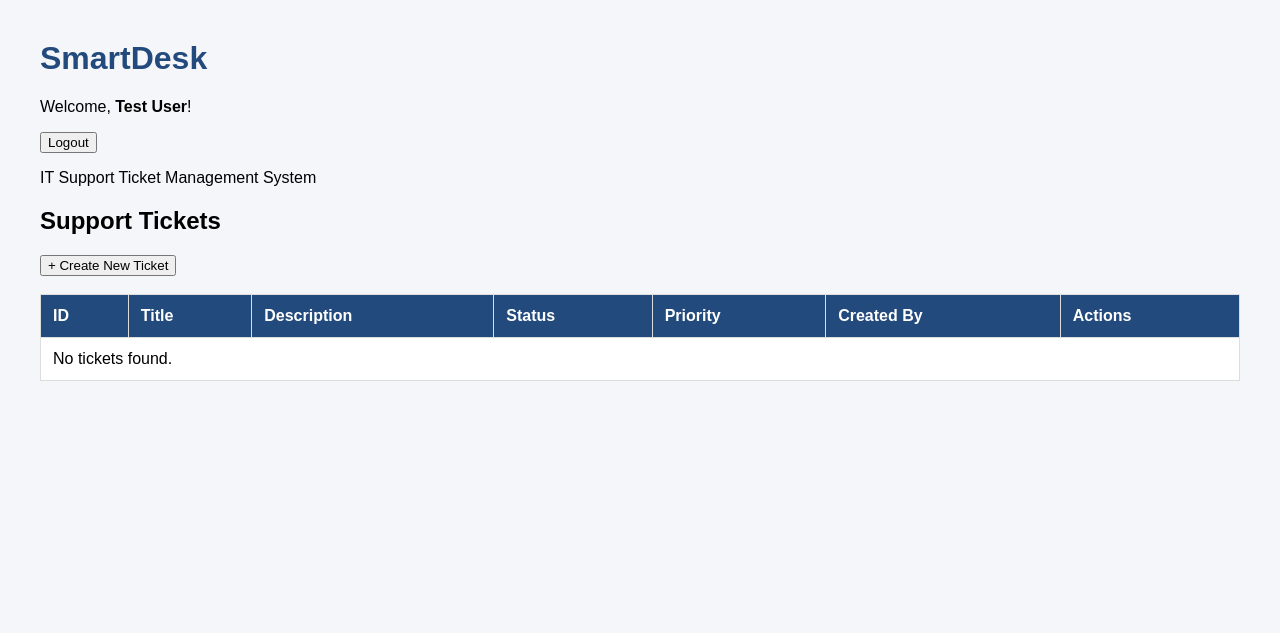
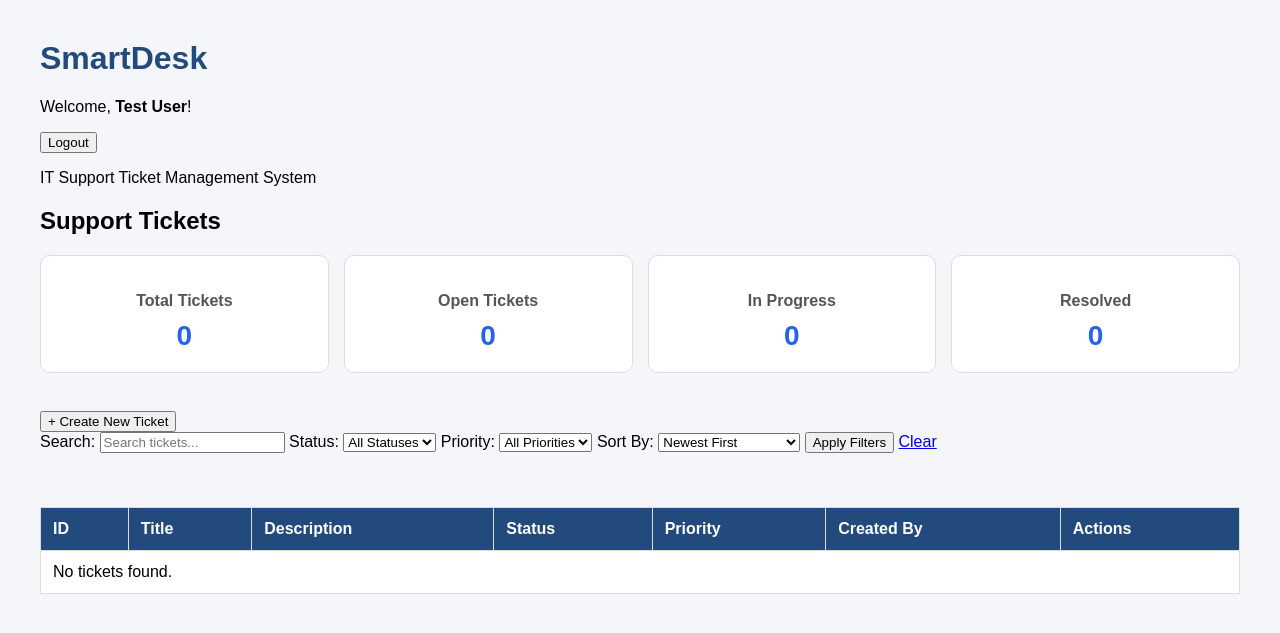
Before and after one commit to thanhphanworking06-jpg/SmartDesk-IT-Helpdesk, a Flask app: page / in a window 1280 px wide. Shown: the top 633 px of the page. Run offline with Flask 3, Linux system fonts and the light colour scheme; the visitor is signed in with stand-in values (Sample User, id 1); data comes from the database, SQL or seed files in the repository; data that the repository does not hold is empty.

Commit message:
Day 4: Add search filters sorting and dashboard statistics

```diff
--- a/app.py
+++ b/app.py
@@ -52,6 +52,8 @@ def login_required(view_function):
 
     return wrapper
 
+
+
 # Display the ticket dashboard
 @app.route("/")
 @login_required
@@ -59,6 +61,56 @@ def home():
 
     # Get the logged-in user's ID
     user_id = session["user_id"]
+
+    # Get the search keyword from the URL
+    search = request.args.get("search", "").strip()
+
+    # Get the selected filters from the URL
+    status_filter = request.args.get("status", "").strip()
+    priority_filter = request.args.get("priority", "").strip()
+
+    # Get the selected sorting option
+    sort_by = request.args.get("sort", "newest").strip()
+
+    # Define safe sorting options
+    sort_options = {
+        "newest": "id DESC",
+        "oldest": "id ASC",
+        "priority_high": """
+            CASE priority
+                WHEN 'High' THEN 1
+                WHEN 'Medium' THEN 2
+                WHEN 'Low' THEN 3
+                ELSE 4
+            END ASC, id DESC
+        """,
+        "priority_low": """
+            CASE priority
+                WHEN 'Low' THEN 1
+                WHEN 'Medium' THEN 2
+                WHEN 'High' THEN 3
+                ELSE 4
+            END ASC, id DESC
+        """,
+        "status": "status ASC, id DESC"
+    }
+
+    # Use newest sorting if the option is invalid
+    if sort_by not in sort_options:
+        sort_by = "newest"
+
+    # Get the SQL ORDER BY expression
+    order_by = sort_options[sort_by]
+
+    # Validate filter values
+    if status_filter not in ["", "Open", "In Progress", "Resolved"]:
+        status_filter = ""
+
+    if priority_filter not in ["", "Low", "Medium", "High"]:
+        priority_filter = ""
+
+    # Prepare the keyword for SQL LIKE search
+    search_pattern = f"%{search}%"
 
     # Connect to SQLite
     connection = get_connection()
@@ -70,35 +122,90 @@ def home():
         WHERE id = ?
     """, (user_id,)).fetchone()
 
+    # Handle invalid user session
     if user is None:
         connection.close()
         session.clear()
         return redirect(url_for("login"))
 
-    # Admin can see all tickets
+    # Admin can search, filter, and sort all tickets
     if user["role"] == "Admin":
 
-        tickets = connection.execute("""
+        tickets = connection.execute(f"""
             SELECT *
             FROM tickets
-            ORDER BY id DESC
-        """).fetchall()
+            WHERE (title LIKE ? OR description LIKE ?)
+              AND (? = '' OR status = ?)
+              AND (? = '' OR priority = ?)
+            ORDER BY {order_by}
+        """, (
+            search_pattern,
+            search_pattern,
+            status_filter,
+            status_filter,
+            priority_filter,
+            priority_filter
+        )).fetchall()
 
-    # Regular users can only see their own tickets
+    # Regular users can only search, filter, and sort their own tickets
     else:
 
-        tickets = connection.execute("""
+        tickets = connection.execute(f"""
             SELECT *
             FROM tickets
             WHERE user_id = ?
-            ORDER BY id DESC
-        """, (user_id,)).fetchall()
+              AND (title LIKE ? OR description LIKE ?)
+              AND (? = '' OR status = ?)
+              AND (? = '' OR priority = ?)
+            ORDER BY {order_by}
+        """, (
+            user_id,
+            search_pattern,
+            search_pattern,
+            status_filter,
+            status_filter,
+            priority_filter,
+            priority_filter
+        )).fetchall()
+
+
+    # Get dashboard statistics based on user role
+    if user["role"] == "Admin":
+
+        stats = connection.execute("""
+            SELECT
+                COUNT(*) AS total,
+                SUM(CASE WHEN status = 'Open' THEN 1 ELSE 0 END) AS open,
+                SUM(CASE WHEN status = 'In Progress' THEN 1 ELSE 0 END) AS in_progress,
+                SUM(CASE WHEN status = 'Resolved' THEN 1 ELSE 0 END) AS resolved
+            FROM tickets
+        """).fetchone()
+
+    else:
+
+        stats = connection.execute("""
+            SELECT
+                COUNT(*) AS total,
+                SUM(CASE WHEN status = 'Open' THEN 1 ELSE 0 END) AS open,
+                SUM(CASE WHEN status = 'In Progress' THEN 1 ELSE 0 END) AS in_progress,
+                SUM(CASE WHEN status = 'Resolved' THEN 1 ELSE 0 END) AS resolved
+            FROM tickets
+            WHERE user_id = ?
+        """, (user_id,)).fetchone()
 
     # Close database connection
     connection.close()
 
-    # Display the dashboard
-    return render_template("index.html", tickets=tickets)
+    # Display the dashboard with search, filters, and sorting
+    return render_template(
+        "index.html",
+        tickets=tickets,
+        search=search,
+        status_filter=status_filter,
+        priority_filter=priority_filter,
+        sort_by=sort_by,
+        stats=stats
+    )
 
 # Display and process the Create Ticket form
 @app.route("/tickets/new", methods=["GET", "POST"])
@@ -148,7 +255,6 @@ def create_ticket():
 
     # Show the form when using GET
     return render_template("create_ticket.html")
-
 
 # Display details of a single ticket
 @app.route("/tickets/<int:ticket_id>")
@@ -302,8 +408,6 @@ def edit_ticket(ticket_id):
         ticket=ticket
     )
 
-
-
 # Delete a ticket
 @app.route("/tickets/<int:ticket_id>/delete", methods=["POST"])
 @login_required
@@ -418,7 +522,6 @@ def register():
     # Display the registration form
     return render_template("register.html")
 
-
 # Login an existing user
 @app.route("/login", methods=["GET", "POST"])
 def login():
--- a/templates/index.html
+++ b/templates/index.html
@@ -1,12 +1,14 @@
 
 <!DOCTYPE html>
 <html lang="en">
+
 <head>
     <meta charset="UTF-8">
     <meta name="viewport" content="width=device-width, initial-scale=1.0">
     <title>SmartDesk - IT Helpdesk</title>
 
     <style>
+        /* General page styling */
         body {
             font-family: Arial, sans-serif;
             margin: 40px;
@@ -17,6 +19,7 @@
             color: #234a7d;
         }
 
+        /* Ticket table styling */
         table {
             width: 100%;
             border-collapse: collapse;
@@ -33,8 +36,49 @@
             background-color: #234a7d;
             color: white;
         }
+
+        /* Dashboard statistics container */
+        .dashboard-stats {
+            display: grid;
+            grid-template-columns: repeat(4, 1fr);
+            gap: 15px;
+            margin: 20px 0;
+        }
+
+        /* Individual statistics card */
+        .stat-card {
+            background-color: white;
+            border: 1px solid #ddd;
+            border-radius: 10px;
+            padding: 20px;
+            text-align: center;
+        }
+
+        /* Statistics title */
+        .stat-card h3 {
+            font-size: 16px;
+            color: #555;
+            margin-bottom: 10px;
+        }
+
+        /* Statistics number */
+        .stat-card p {
+            font-size: 28px;
+            font-weight: bold;
+            color: #2563eb;
+            margin: 0;
+        }
+
+        /* Responsive layout for smaller screens */
+        @media (max-width: 768px) {
+            .dashboard-stats {
+                grid-template-columns: repeat(2, 1fr);
+            }
+        }
     </style>
 </head>
+
+
 <body>
 
     <h1>SmartDesk</h1>
@@ -68,10 +112,136 @@
 
     <h2>Support Tickets</h2>
 
+    <!-- Dashboard Statistics -->
+    <div class="dashboard-stats">
+
+        <!-- Total Tickets -->
+        <div class="stat-card">
+            <h3>Total Tickets</h3>
+            <p>{{ stats["total"] }}</p>
+        </div>
+
+        <!-- Open Tickets -->
+        <div class="stat-card">
+            <h3>Open Tickets</h3>
+            <p>{{ stats["open"] or 0 }}</p>
+        </div>
+
+        <!-- In Progress Tickets -->
+        <div class="stat-card">
+            <h3>In Progress</h3>
+            <p>{{ stats["in_progress"] or 0 }}</p>
+        </div>
+
+        <!-- Resolved Tickets -->
+        <div class="stat-card">
+            <h3>Resolved</h3>
+            <p>{{ stats["resolved"] or 0 }}</p>
+        </div>
+
+    </div>
+
+    <br>
+
     <!-- Button to open the Create Ticket page -->
     <a href="/tickets/new">
         <button type="button">+ Create New Ticket</button>
     </a>
+
+
+    <!-- Ticket Search and Filter Form -->
+    <form action="{{ url_for('home') }}" method="GET">
+
+        <!-- Search by title or description -->
+        <label for="search">Search:</label>
+        <input
+            type="text"
+            id="search"
+            name="search"
+            placeholder="Search tickets..."
+            value="{{ search }}"
+        >
+
+        <!-- Filter tickets by status -->
+        <label for="status">Status:</label>
+        <select id="status" name="status">
+            <option value="">All Statuses</option>
+            <option value="Open"
+                {% if status_filter == "Open" %}selected{% endif %}>
+                Open
+            </option>
+            <option value="In Progress"
+                {% if status_filter == "In Progress" %}selected{% endif %}>
+                In Progress
+            </option>
+            <option value="Resolved"
+                {% if status_filter == "Resolved" %}selected{% endif %}>
+                Resolved
+            </option>
+        </select>
+
+            <!-- Filter tickets by priority -->
+            <label for="priority">Priority:</label>
+            <select id="priority" name="priority">
+                <option value="">All Priorities</option>
+                <option value="Low"
+                    {% if priority_filter == "Low" %}selected{% endif %}>
+                    Low
+                </option>
+                <option value="Medium"
+                    {% if priority_filter == "Medium" %}selected{% endif %}>
+                    Medium
+                </option>
+                <option value="High"
+                    {% if priority_filter == "High" %}selected{% endif %}>
+                    High
+                </option>
+            </select>
+
+    <!-- Sort tickets -->
+    <label for="sort">Sort By:</label>
+
+    <select id="sort" name="sort">
+
+        <option value="newest"
+            {% if sort_by == "newest" %}selected{% endif %}>
+            Newest First
+        </option>
+
+        <option value="oldest"
+            {% if sort_by == "oldest" %}selected{% endif %}>
+            Oldest First
+        </option>
+
+        <option value="priority_high"
+            {% if sort_by == "priority_high" %}selected{% endif %}>
+            Priority: High to Low
+        </option>
+
+        <option value="priority_low"
+            {% if sort_by == "priority_low" %}selected{% endif %}>
+            Priority: Low to High
+        </option>
+
+        <option value="status"
+            {% if sort_by == "status" %}selected{% endif %}>
+            Status: A to Z
+        </option>
+
+    </select>
+
+
+            <!-- Apply search and filters -->
+            <button type="submit">Apply Filters</button>
+
+            <!-- Reset search and filters -->
+            <a href="{{ url_for('home') }}">Clear</a>
+
+        </form>
+
+        <br>
+
+
 
     <br><br>
 
@@ -134,4 +304,5 @@
     </table>
 
 </body>
+
 </html>
```
